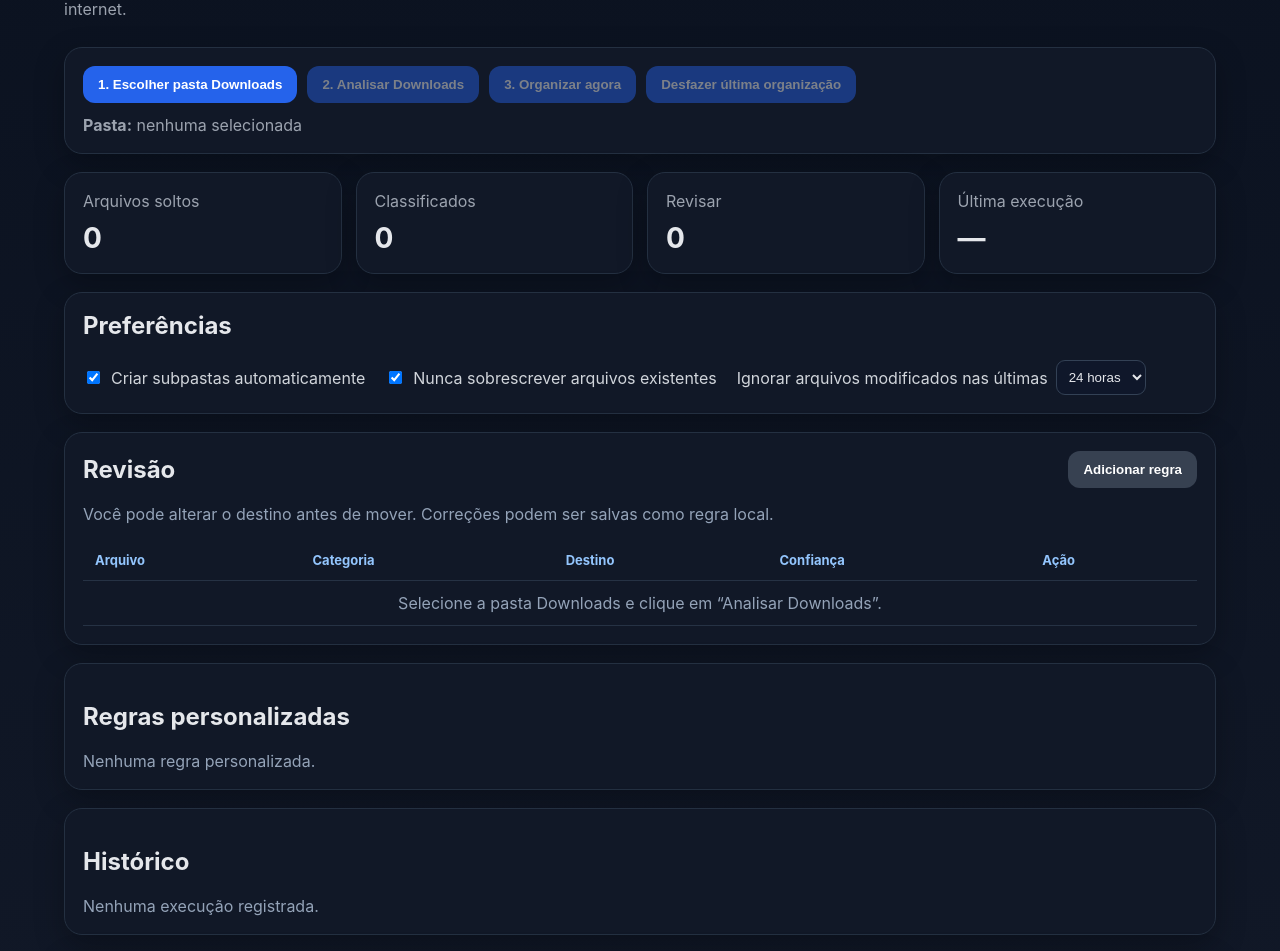
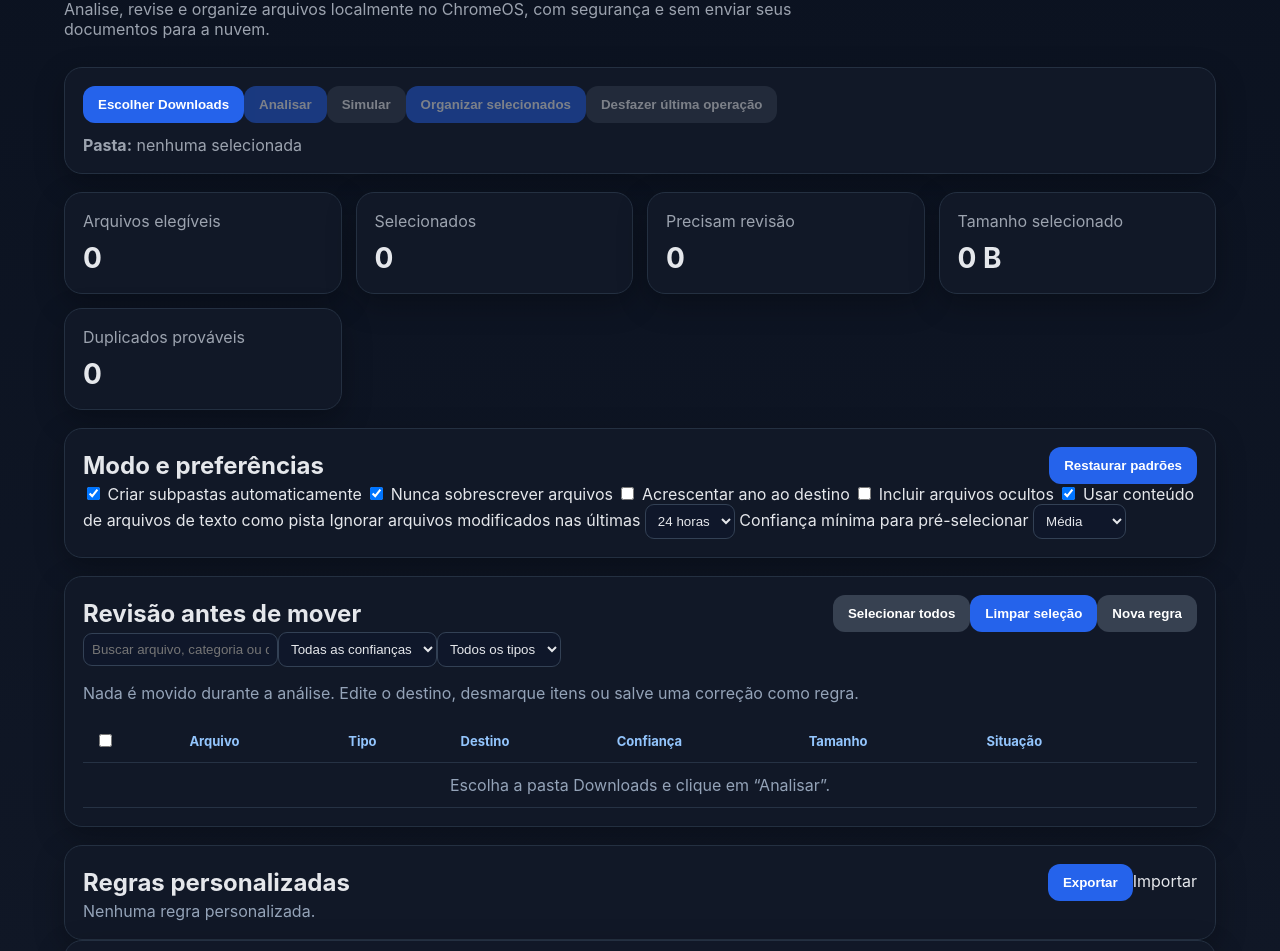
Before and after one commit to rodrigoniskier/organizai, a plain HTML site: page index.html in a window 1280 px wide. Shown: the part 109-1060 px from the top of the page. Drawn offline with Linux system fonts and the light colour scheme.

Commit message:
feat: OrganizAI Ultimate interface

```diff
--- a/index.html
+++ b/index.html
@@ -6,99 +6,59 @@
   <meta name="theme-color" content="#0f172a">
   <link rel="manifest" href="manifest.webmanifest">
   <link rel="icon" href="icon.svg" type="image/svg+xml">
-  <title>Organiza Downloads</title>
+  <title>OrganizAI Ultimate</title>
   <link rel="stylesheet" href="styles.css">
 </head>
 <body>
 <header>
-    <div>
-      <h1>Organiza Downloads</h1>
-      <p>Classifique e mova arquivos soltos da pasta Downloads — localmente e sem enviar seus dados para a internet.</p>
+  <div><div class="eyebrow">ORGANIZAI ULTIMATE</div><h1>Downloads sob controle.</h1><p>Analise, revise e organize arquivos localmente no ChromeOS, com segurança e sem enviar seus documentos para a nuvem.</p></div>
+  <div class="headerBadges"><span class="badge high">Offline-first</span><span class="badge neutral">vUltimate</span></div>
+</header>
+<main>
+  <section class="card hero">
+    <div class="row actions">
+      <button id="chooseFolder">Escolher Downloads</button><button id="analyze" disabled>Analisar</button><button id="simulate" class="secondary" disabled>Simular</button><button id="organize" class="dangerSafe" disabled>Organizar selecionados</button><button id="undo" class="secondary" disabled>Desfazer última operação</button>
     </div>
-    <span id="offlineBadge">Offline-first</span>
-  </header>
-
-  <main>
-    <section class="toolbar card">
-      <div class="row">
-        <button id="chooseFolder">1. Escolher pasta Downloads</button>
-        <button id="analyze" disabled>2. Analisar Downloads</button>
-        <button id="organize" disabled>3. Organizar agora</button>
-        <button id="undo" disabled>Desfazer última organização</button>
-      </div>
-      <div class="status">
-        <strong>Pasta:</strong> <span id="folderName">nenhuma selecionada</span>
-      </div>
+    <div class="status"><strong>Pasta:</strong> <span id="folderName">nenhuma selecionada</span> <span id="permissionState" class="muted"></span></div>
   </section>
 
   <section class="stats">
-      <div class="card stat"><span>Arquivos soltos</span><strong id="countLoose">0</strong></div>
-      <div class="card stat"><span>Classificados</span><strong id="countClassified">0</strong></div>
-      <div class="card stat"><span>Revisar</span><strong id="countReview">0</strong></div>
-      <div class="card stat"><span>Última execução</span><strong id="lastRun">—</strong></div>
-    </section>
-
-    <section class="card settings">
-      <h2>Preferências</h2>
-      <label><input type="checkbox" id="createFolders" checked> Criar subpastas automaticamente</label>
-      <label><input type="checkbox" id="protectOverwrite" checked> Nunca sobrescrever arquivos existentes</label>
-      <label>Ignorar arquivos modificados nas últimas
-        <select id="ignoreRecent">
-          <option value="0">0 horas</option>
-          <option value="1">1 hora</option>
-          <option value="6">6 horas</option>
-          <option value="24" selected>24 horas</option>
-          <option value="72">72 horas</option>
-        </select>
-      </label>
+    <div class="card stat"><span>Arquivos elegíveis</span><strong id="countLoose">0</strong></div>
+    <div class="card stat"><span>Selecionados</span><strong id="countSelected">0</strong></div>
+    <div class="card stat"><span>Precisam revisão</span><strong id="countReview">0</strong></div>
+    <div class="card stat"><span>Tamanho selecionado</span><strong id="selectedSize">0 B</strong></div>
+    <div class="card stat"><span>Duplicados prováveis</span><strong id="countDupes">0</strong></div>
   </section>
 
   <section class="card">
-      <div class="sectionHead">
-        <h2>Revisão</h2>
-        <button id="addRule" class="secondary">Adicionar regra</button>
-      </div>
-      <p class="hint">Você pode alterar o destino antes de mover. Correções podem ser salvas como regra local.</p>
-      <div class="tableWrap">
-        <table>
-          <thead>
-            <tr><th>Arquivo</th><th>Categoria</th><th>Destino</th><th>Confiança</th><th>Ação</th></tr>
-          </thead>
-          <tbody id="reviewBody">
-            <tr><td colspan="5" class="empty">Selecione a pasta Downloads e clique em “Analisar Downloads”.</td></tr>
-          </tbody>
-        </table>
+    <div class="sectionHead"><h2>Modo e preferências</h2><button id="resetPrefs" class="ghost">Restaurar padrões</button></div>
+    <div class="settingsGrid">
+      <label><input type="checkbox" id="createFolders" checked> Criar subpastas automaticamente</label>
+      <label><input type="checkbox" id="protectOverwrite" checked> Nunca sobrescrever arquivos</label>
+      <label><input type="checkbox" id="useYear"> Acrescentar ano ao destino</label>
+      <label><input type="checkbox" id="includeHidden"> Incluir arquivos ocultos</label>
+      <label><input type="checkbox" id="contentHints" checked> Usar conteúdo de arquivos de texto como pista</label>
+      <label>Ignorar arquivos modificados nas últimas <select id="ignoreRecent"><option value="0">0 horas</option><option value="1">1 hora</option><option value="6">6 horas</option><option value="24" selected>24 horas</option><option value="72">72 horas</option></select></label>
+      <label>Confiança mínima para pré-selecionar <select id="minConfidence"><option value="low">Qualquer</option><option value="medium" selected>Média</option><option value="high">Alta</option></select></label>
     </div>
   </section>
 
   <section class="card">
-      <h2>Regras personalizadas</h2>
-      <div id="rules"></div>
+    <div class="sectionHead"><h2>Revisão antes de mover</h2><div class="row"><button id="selectAll" class="secondary">Selecionar todos</button><button id="selectNone" class="ghost">Limpar seleção</button><button id="addRule" class="secondary">Nova regra</button></div></div>
+    <div class="filters"><input id="search" placeholder="Buscar arquivo, categoria ou destino…"><select id="filterConfidence"><option value="all">Todas as confianças</option><option value="Alta">Alta</option><option value="Média">Média</option><option value="Baixa">Baixa</option></select><select id="filterType"><option value="all">Todos os tipos</option></select></div>
+    <p class="hint">Nada é movido durante a análise. Edite o destino, desmarque itens ou salve uma correção como regra.</p>
+    <div class="tableWrap"><table><thead><tr><th><input id="masterCheck" type="checkbox"></th><th>Arquivo</th><th>Tipo</th><th>Destino</th><th>Confiança</th><th>Tamanho</th><th>Situação</th><th></th></tr></thead><tbody id="reviewBody"><tr><td colspan="8" class="empty">Escolha a pasta Downloads e clique em “Analisar”.</td></tr></tbody></table></div>
   </section>
 
-    <section class="card">
-      <h2>Histórico</h2>
-      <div id="history" class="history"></div>
+  <section class="grid2">
+    <section class="card"><div class="sectionHead"><h2>Regras personalizadas</h2><div class="row"><button id="exportRules" class="ghost">Exportar</button><label class="fileBtn">Importar<input id="importRules" type="file" accept="application/json" hidden></label></div></div><div id="rules"></div></section>
+    <section class="card"><div class="sectionHead"><h2>Histórico</h2><button id="clearHistory" class="ghost">Limpar</button></div><div id="history" class="history"></div></section>
   </section>
 
-    <section class="card note">
-      <strong>Privacidade:</strong> este app processa nomes, metadados e arquivos somente no seu dispositivo. Nenhum backend é necessário para a função principal.
-    </section>
+  <section class="card note"><strong>Segurança:</strong> o OrganizAI trabalha somente com a pasta que você autoriza. A organização é feita por cópia verificada seguida de remoção do original. Arquivos com conflito de nome recebem um sufixo quando a proteção contra sobrescrita está ativa.</section>
 </main>
 
-  <dialog id="ruleDialog">
-    <form method="dialog">
-      <h3>Nova regra</h3>
-      <label>Se o nome contiver <input id="ruleContains" placeholder="ex.: imunologia"></label>
-      <label>ou extensão <input id="ruleExt" placeholder="ex.: pdf"></label>
-      <label>mover para <input id="ruleFolder" placeholder="ex.: UNIPÊ/Imunologia" required></label>
-      <menu>
-        <button value="cancel" class="secondary">Cancelar</button>
-        <button id="saveRule" value="default">Salvar regra</button>
-      </menu>
-    </form>
-  </dialog>
-
+<dialog id="ruleDialog"><form method="dialog"><h3>Nova regra</h3><label>Nome contém <input id="ruleContains" placeholder="ex.: imunologia"></label><label>Extensão <input id="ruleExt" placeholder="ex.: pdf"></label><label>Destino <input id="ruleFolder" placeholder="ex.: UNIPÊ/Imunologia" required></label><menu><button value="cancel" class="secondary">Cancelar</button><button id="saveRule" value="default">Salvar regra</button></menu></form></dialog>
+<dialog id="simDialog"><form method="dialog"><h3>Simulação</h3><div id="simContent" class="simContent"></div><menu><button value="default">Fechar</button></menu></form></dialog>
 <script src="app.js"></script>
-</body>
-</html>
+</body></html>
```
Lines whose indentation alone changed are shown as unchanged.
